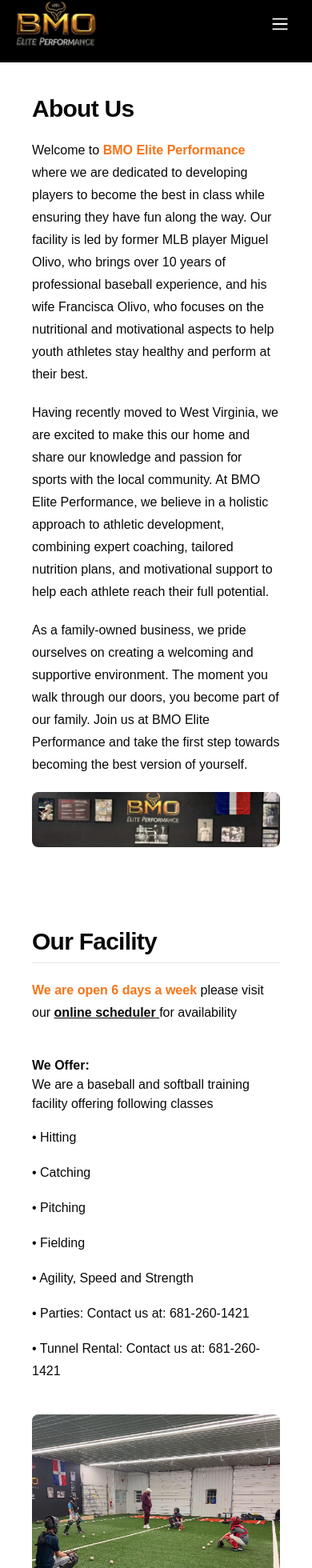
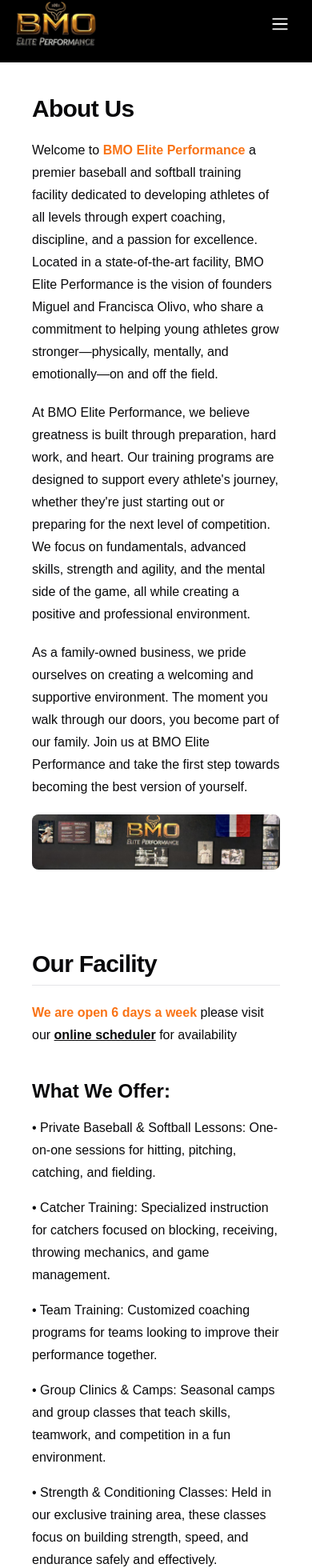
Before and after one commit to onepeso/bmo, a Next.js app: page /about in a window 390 px wide. Shown: the part 18-1978 px from the top of the page at 80% size. Built offline with nearby package versions, Linux system fonts and the light colour scheme.

Commit message:
Update: the about page UI and Text

```diff
--- a/app/about/page.tsx
+++ b/app/about/page.tsx
@@ -3,154 +3,191 @@
 
 export default function About() {
   return (
-    <main className=" mx-auto max-w-screen-xl">
-      <section className="flex flex-col gap-5 p-10 md:px-0 md:py-10 mb-5">
+    <main className="mx-auto max-w-screen-xl" role="main">
+      <article className="flex flex-col gap-5 p-10 md:px-0 md:py-10 mb-5">
+        <header>
           <h1 className="scroll-m-20 text-3xl font-extrabold tracking-tight lg:text-5xl">
             About Us
           </h1>
+        </header>
         <div className="flex flex-col gap-5 leading-7">
           <p>Welcome to{" "}
             <span className="font-bold text-orange-500">
               BMO Elite Performance
             </span>{" "}
-            where we are dedicated to developing players to become the best in class while ensuring they have fun
-            along
-            the way. Our facility is led by former MLB player Miguel Olivo, who brings over 10 years of professional
-            baseball experience, and his wife Francisca Olivo, who focuses on the nutritional and motivational aspects
-            to help youth athletes stay healthy and perform at their best.
+            a premier baseball and softball training facility dedicated to developing athletes of all levels through expert coaching, discipline, and a passion for excellence. Located in a state-of-the-art facility,
+            BMO Elite Performance is the vision of founders Miguel and Francisca Olivo, who share a commitment to helping young athletes grow stronger—physically, mentally, and emotionally—on and off the field.
           </p>
-          <p>Having recently moved to West Virginia, we
-            are excited to make this our home and share our knowledge and passion for sports with the local community.
-            At BMO Elite Performance, we believe in a holistic approach to athletic development, combining expert
-            coaching, tailored nutrition plans, and motivational support to help each athlete reach their full
-            potential.
+          <p>At BMO Elite Performance, we believe greatness is built through preparation, hard work, and heart. Our training programs are designed to support every athlete&apos;s journey,
+             whether they&apos;re just starting out or preparing for the next level of competition. We focus on fundamentals, advanced skills, strength and agility, and the mental side of the game, all while creating
+             a positive and professional environment.
           </p>
 
           <p>As a family-owned business, we pride ourselves on creating a welcoming and supportive
             environment. The moment you walk through our doors, you become part of our family. Join us at BMO Elite
             Performance and take the first step towards becoming the best version of yourself.</p>
+          <figure>
             <Image
               className="md:h-72 w-full object-cover rounded-lg object-top"
-            alt=" About Image"
+              alt="BMO Elite Performance facility exterior showing the main entrance"
               src={"/images/banner-bmo.webp"}
               width={1000}
               height={1000}
+              priority
             />
+          </figure>
         </div>
-      </section>
+      </article>
 
-      <section className=" flex flex-col gap-10 p-10 md:px-0 md:py-10">
-        <div className=" flex flex-col gap-2">
-          <h2 className="scroll-m-20 border-b pb-2 text-3xl font-semibold tracking-tight first:mt-0">
+      <section className="flex flex-col gap-10 p-10 md:px-0 md:py-10" aria-labelledby="facility-heading">
+        <div className="flex flex-col gap-2">
+          <h2 id="facility-heading" className="scroll-m-20 border-b pb-2 text-3xl font-semibold tracking-tight first:mt-0">
             Our Facility
           </h2>
           <p className="leading-7 [&:not(:first-child)]:mt-3">
-            <span className=" text-orange-500 font-bold">
+            <span className="text-orange-500 font-bold">
               We are open 6 days a week{" "}
             </span>
             please visit our{" "}
             <Link
               href="https://bmo-elite-performance.square.site/"
               className="font-bold underline"
+              aria-label="Visit our online scheduler to book your session"
             >
-              {" "}
-              online scheduler{" "}
+              online scheduler
             </Link>{" "}
             for availability{" "}
           </p>
         </div>
-        <div className=" flex flex-col">
-          <h4 className=" font-bold"> We Offer:</h4>
-          <p>
-            We are a baseball and softball training facility offering following
-            classes
-          </p>
-          <p className=" leading-7 [&:not(:first-child)]:mt-4">• Hitting</p>
-          <p className="leading-7 [&:not(:first-child)]:mt-4">• Catching</p>
-          <p className="leading-7 [&:not(:first-child)]:mt-4">• Pitching</p>
-          <p className="leading-7 [&:not(:first-child)]:mt-4">• Fielding</p>
-          <p className="leading-7 [&:not(:first-child)]:mt-4">
-            • Agility, Speed and Strength
-          </p>
-          <p className="leading-7 [&:not(:first-child)]:mt-4">
-            • Parties: Contact us at: 681-260-1421{" "}
-          </p>
-          <p className="leading-7 [&:not(:first-child)]:mt-4">
-            • Tunnel Rental: Contact us at: 681-260-1421
-          </p>
-        </div>
 
-        <div className="grid grid-cols-1 md:grid-cols-2 lg:grid-cols-3 gap-6">
+        <section aria-labelledby="services-heading">
+          <h3 id="services-heading" className="font-bold text-2xl mb-4">What We Offer:</h3>
+          <ul className="space-y-4 list-none">
+            <li className="leading-7">• Private Baseball & Softball Lessons: One-on-one sessions for hitting, pitching, catching, and fielding.</li>
+            <li className="leading-7">• Catcher Training: Specialized instruction for catchers focused on blocking, receiving, throwing mechanics, and game management.</li>
+            <li className="leading-7">• Team Training: Customized coaching programs for teams looking to improve their performance together.</li>
+            <li className="leading-7">• Group Clinics & Camps: Seasonal camps and group classes that teach skills, teamwork, and competition in a fun environment.</li>
+            <li className="leading-7">• Strength & Conditioning Classes: Held in our exclusive training area, these classes focus on building strength, speed, and endurance safely and effectively.</li>
+            <li className="leading-7">• Agility Program: Our agility program helps athletes improve their speed, footwork, explosiveness, and coordination—all essential tools to compete at a higher level.</li>
+            <li className="leading-7">• Nutrition & Wellness Guidance: Support from Francisca to help athletes fuel properly, recover smarter, and build healthy habits.</li>
+            <li className="leading-7">• College Prep & Recruitment Support: For advanced athletes pursuing collegiate opportunities, we offer video development, exposure training, and recruiting guidance.</li>
+          </ul>
+        </section>
+
+        <section aria-labelledby="facility-gallery" className="grid grid-cols-1 md:grid-cols-2 lg:grid-cols-3 gap-6">
+          <h2 id="facility-gallery" className="sr-only">Facility Gallery</h2>
+          <figure>
             <Image
               className="w-full h-72 object-cover object-top rounded-lg"
-            alt="Facility Pictures"
+              alt="Training area showing baseball equipment and training space"
               src="/images/training-bmo.webp"
               width={500}
               height={500}
             />
+          </figure>
+          <figure>
             <Image
               className="w-full h-72 object-cover object-top rounded-lg"
-            alt="Facility Pictures"
+              alt="Indoor batting cages and training area"
               src="/images/bmo-3.webp"
               width={500}
               height={500}
             />
+          </figure>
+          <figure>
             <Image
               className="w-full h-72 object-cover object-center rounded-lg"
-            alt="Facility Pictures"
+              alt="Strength and conditioning area"
               src="/images/bmo-4.webp"
               width={500}
               height={500}
             />
+          </figure>
+          <figure>
             <Image
               className="w-full h-72 object-cover object-top rounded-lg"
-            alt="Facility Pictures"
+              alt="Professional training equipment and space"
               src="/images/training-bmo4.webp"
               width={500}
               height={500}
             />
+          </figure>
+          <figure>
             <Image
               className="w-full h-72 object-cover object-top rounded-lg"
-            alt="Facility Pictures"
+              alt="Multi-purpose training facility"
               src="/images/bmo-5.webp"
               width={500}
               height={500}
             />
+          </figure>
+          <figure>
             <Image
               className="w-full h-72 object-cover object-center rounded-lg"
-            alt="Facility Pictures"
+              alt="Advanced training equipment and space"
               src="/images/bmo-6.webp"
               width={500}
               height={500}
             />
+          </figure>
+          <figure>
             <Image
               className="w-full h-72 object-cover object-top rounded-lg"
-            alt="Facility Pictures"
+              alt="Professional baseball training facility"
               src="/images/bmo-2.webp"
               width={500}
               height={500}
             />
+          </figure>
+          <figure>
             <Image
               className="w-full h-72 object-cover object-top rounded-lg"
-            alt="Facility Pictures"
+              alt="State-of-the-art training equipment"
               src="/images/bmo-1.webp"
               width={500}
               height={500}
             />
+          </figure>
+          <figure>
             <Image
               className="w-full h-72 object-cover object-center rounded-lg"
-            alt="Facility Pictures"
+              alt="Comprehensive training facility overview"
               src="/images/training-bmo5.webp"
               width={500}
               height={500}
             />
+          </figure>
+        </section>
+
+        <section aria-labelledby="why-choose-heading">
+          <h3 id="why-choose-heading" className="font-bold text-2xl mb-4">Why Choose BMO Elite Performance:</h3>
+          <ul className="space-y-4 list-none">
+            <li className="leading-7">• Professional-Level Experience: Miguel&apos;s MLB career and Francisca&apos;s award-winning leadership ensure every athlete benefits from expert-level training and support.</li>
+            <li className="leading-7">• Dedicated Coaching Staff: In addition to Miguel and Francisca, we have a team of experienced coaches specializing in softball and various aspects of baseball. Each coach brings unique expertise to ensure every athlete receives the focused attention they need.</li>
+            <li className="leading-7">• Specialized Facilities: Our facility includes an exclusive area just for strength and conditioning classes, allowing athletes to train safely and effectively with the right equipment and space.</li>
+            <li className="leading-7">• Agility-Focused Development: We offer a full agility training program designed to improve balance, foot speed, quickness, and total body control—helping athletes of all ages enhance their athleticism.</li>
+            <li className="leading-7">• Technology Integration: We&apos;ve integrated PitchLogic into our pitching training sessions—providing detailed metrics on spin rate, velocity, release point, and more. We&apos;re committed to staying ahead of the game and plan to introduce more cutting-edge technology soon to help athletes track progress and maximize performance.</li>
+            <li className="leading-7">• Customized Approach: Every athlete is different. We develop personalized plans that match each player&apos;s goals, level, and needs.</li>
+            <li className="leading-7">• Family Environment: We foster a supportive atmosphere where athletes feel motivated, confident, and valued—on and off the field.</li>
+            <li className="leading-7">• Whole-Athlete Focus: With Francisca&apos;s background in nutrition and wellness, we educate and support athletes in developing healthy habits for peak performance and recovery.</li>
+          </ul>
+
+          <div className="mt-10">
+            <h4 className="font-bold text-xl mb-4">Success You Can See</h4>
+            <p className="leading-7">Families who train at BMO Elite consistently report increased confidence, sharper skills, and a greater love for the game. Athletes don&apos;t just improve—they transform, learning how to work hard, push boundaries, and enjoy the process.</p>
+          </div>
+
+          <div className="mt-10">
+            <h4 className="font-bold text-xl mb-4">Our Mission</h4>
+            <p className="leading-7">Our mission at BMO Elite Performance is to build more than just athletic talent—we aim to inspire work ethic, resilience, and belief in oneself. With the combined guidance of Miguel and Francisca, athletes learn to care for both their craft and their character. We believe that with the right training, support, and mindset, every young athlete can become a game-changer in life.</p>
           </div>
         </section>
-      <section className="flex flex-col gap-2 p-10 md:p-5 lg:p-0 mt-16">
+      </section>
+
+      <section className="flex flex-col gap-2 p-10 md:p-5 lg:p-0 mt-16" aria-labelledby="founders-heading">
         <div className="flex flex-col gap-2">
-          <h2 className="scroll-m-20 border-b pb-2 text-3xl font-semibold tracking-tight first:mt-0">
-            {" "}
-            Our Team{" "}
+          <h2 id="founders-heading" className="scroll-m-20 border-b pb-2 text-3xl font-semibold tracking-tight first:mt-0">
+            About the Founders: Miguel & Francisca Olivo
           </h2>
           <p className="leading-7 [&:not(:first-child)]:mt-3">
             <span className="text-orange-500 font-bold">
@@ -160,59 +197,86 @@
           </p>
         </div>
 
-        <section className="my-5">
+        <section className="my-5" aria-labelledby="founders-profiles">
+          <h3 id="founders-profiles" className="sr-only">Founder Profiles</h3>
           <div className="grid grid-cols-1 md:grid-cols-2 lg:grid-cols-3 gap-6">
             <article className="flex flex-col gap-2">
-              <div className="relative">
+              <figure className="relative">
                 <Image
                   className="w-full h-[400px] object-cover object-top rounded-lg mb-3"
-                  alt="Miguel Olivo"
+                  alt="Miguel Olivo - Baseball and Fitness Coach"
                   src="/images/miguel.webp"
                   width={500}
                   height={500}
                 />
-                <div
-                  className="absolute bottom-3 left-0 w-full bg-orange-500 bg-opacity-85 text-white p-2 rounded-b-lg">
-                  <h3 className="scroll-m-20 text-xl font-semibold tracking-tight">
+                <figcaption className="absolute bottom-3 left-0 w-full bg-orange-500 bg-opacity-85 text-white p-2 rounded-b-lg">
+                  <h4 className="scroll-m-20 text-xl font-semibold tracking-tight">
                     Miguel Olivo
-                  </h3>
+                  </h4>
                   <p>Baseball and Fitness Coach</p>
-                </div>
-
-              </div>
-              <p> Miguel Olivo is a former Major League Baseball player with over 10 years of professional experience.
-                His extensive career in baseball has equipped him with a wealth of knowledge and expertise in the
-                sport. As our Baseball and Fitness Coach, Miguel is dedicated to developing players&#39; skills,
-                enhancing
-                their fitness levels, and fostering a love for the game. His hands-on approach and passion for
-                coaching make him an invaluable asset to our team.</p>
+                </figcaption>
+              </figure>
+              <p>Miguel Olivo brings over 14 years of experience as a Major League Baseball catcher, having played professionally in the United States, Mexico,
+                and the Dominican Republic. He now uses his lifetime of knowledge and love for the game to train
+                the next generation of athletes with the same passion, discipline, and attention to detail that defined his career.</p>
             </article>
             <article className="flex flex-col gap-2">
-              <div className="relative">
+              <figure className="relative">
                 <Image
                   className="w-full h-[400px] object-cover object-top rounded-lg mb-3"
-                  alt="Francisca Olivo"
+                  alt="Francisca Olivo - Nutritionist Coach"
                   src="/images/francisca.webp"
                   width={500}
                   height={500}
                 />
-                <div
-                  className="absolute bottom-3 left-0 w-full bg-orange-500 bg-opacity-85 text-white p-2 rounded-b-lg">
-                  <h3 className="scroll-m-20 text-xl font-semibold tracking-tight">
+                <figcaption className="absolute bottom-3 left-0 w-full bg-orange-500 bg-opacity-85 text-white p-2 rounded-b-lg">
+                  <h4 className="scroll-m-20 text-xl font-semibold tracking-tight">
                     Francisca Olivo
-                  </h3>
+                  </h4>
                   <p>Nutritionist Coach</p>
-                </div>
-              </div>
-              <p>Francisca Olivo brings her expertise in nutrition and motivation to BMO Elite Performance. As our
-                Nutritionist Coach, she focuses on creating personalized nutrition plans that help youth athletes stay
-                healthy and perform at their best. Francisca&#39;s holistic approach ensures that our athletes not only
-                excel in their sport but also maintain a balanced and healthy lifestyle. Her dedication to the
-                well-being of our athletes is a cornerstone of our program.</p>
+                </figcaption>
+              </figure>
+              <p>Francisca Olivo is a certified nutritionist, wellness coach, and accomplished business leader. She is the 2024 recipient of the Women in Supply Chain Award, a national recognition for
+                outstanding women making significant impacts in the logistics industry. Francisca is also an award winner in coaching, engagement, and leadership, reflecting her powerful influence in both the
+                corporate and athletic worlds. At BMO Elite, she brings her strategic mindset and deep care for people into everything she does—leading efforts in athlete wellness, nutrition, and mental strength.</p>
             </article>
           </div>
         </section>
       </section>
+
+      <section className="flex flex-col gap-6 p-10 md:p-5 lg:p-0 mt-16 border-t border-gray-100" aria-labelledby="contact-heading">
+        <div className="flex flex-col gap-8">
+          <h2 id="contact-heading" className="scroll-m-20 text-3xl font-semibold tracking-tight">Location & Contact Information</h2>
+          <div className="grid grid-cols-1 md:grid-cols-2 gap-12 items-start mt-10">
+            <div className="flex flex-col space-y-8 bg-gradient-to-br from-orange-50 to-white p-8 rounded-2xl">
+              <div>
+                <h3 className="text-3xl font-bold text-orange-500 mb-6 tracking-tight">BMO Elite Performance</h3>
+                <address className="not-italic text-gray-700 space-y-2">
+                  <p className="text-lg font-medium">761 Opequon Lane</p>
+                  <p className="text-lg font-medium">Kearneysville, West Virginia</p>
+                </address>
+              </div>
+
+              <div className="space-y-6">
+                <div className="flex items-center gap-4 group">
+                  <span className="font-semibold text-lg text-gray-600">Phone:</span>
+                  <a href="tel:681-260-1421" className="text-orange-500 hover:text-orange-600 transition-all duration-300 text-lg font-medium group-hover:translate-x-1" aria-label="Call us at 681-260-1421">681-260-1421</a>
+                </div>
+                <div className="flex items-center gap-4 group">
+                  <span className="font-semibold text-lg text-gray-600">Email:</span>
+                  <a href="mailto:olivobaseball2121@gmail.com" className="text-orange-500 hover:text-orange-600 transition-all duration-300 text-lg font-medium group-hover:translate-x-1" aria-label="Email us at olivobaseball2121@gmail.com">olivobaseball2121@gmail.com</a>
+                </div>
+              </div>
+            </div>
+
+            <div className="flex items-center bg-gradient-to-br from-gray-50 to-white p-8 rounded-2xl">
+              <p className="text-gray-700 italic text-xl leading-relaxed">
+                Join the BMO Elite Performance family and experience a new level of training—where passion meets purpose, and potential becomes performance.
+              </p>
+            </div>
+          </div>
+        </div>
+      </section>
     </main>
   );
 }
```
Lines whose indentation alone changed are shown as unchanged.
